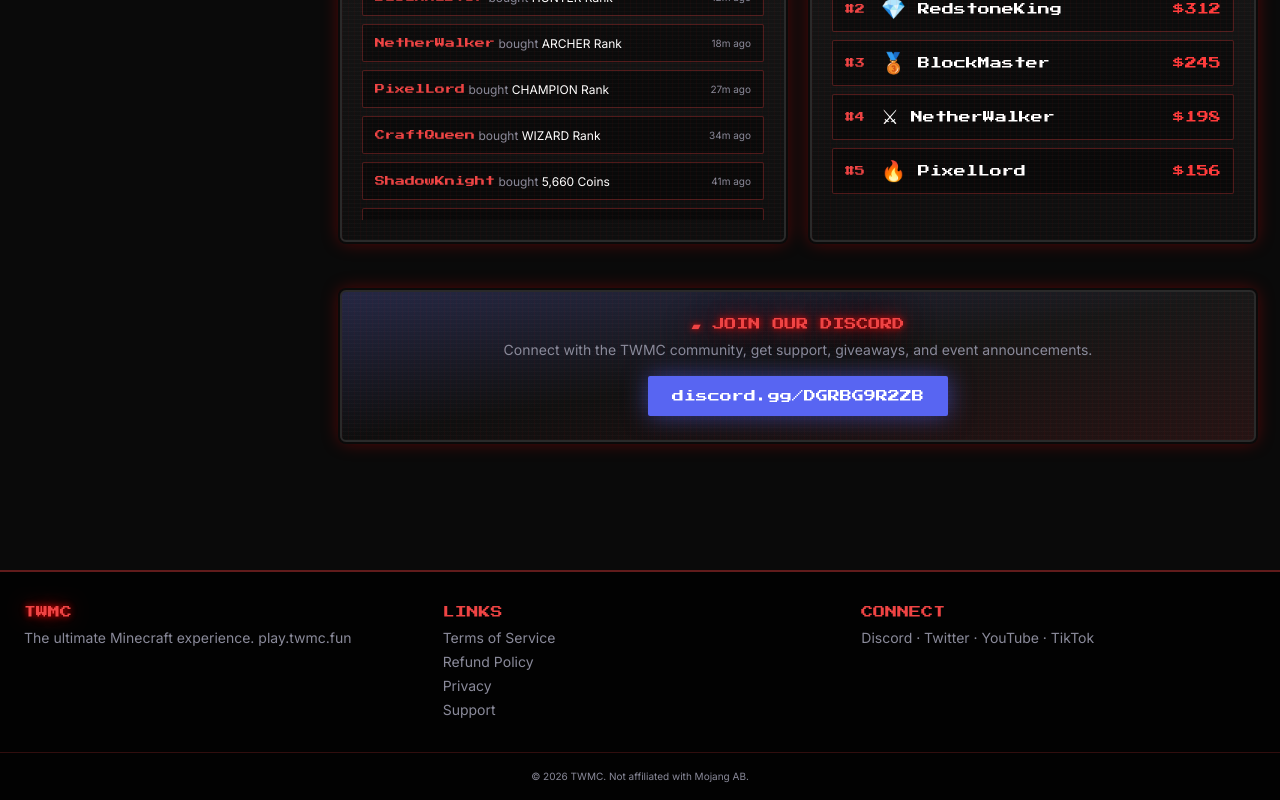
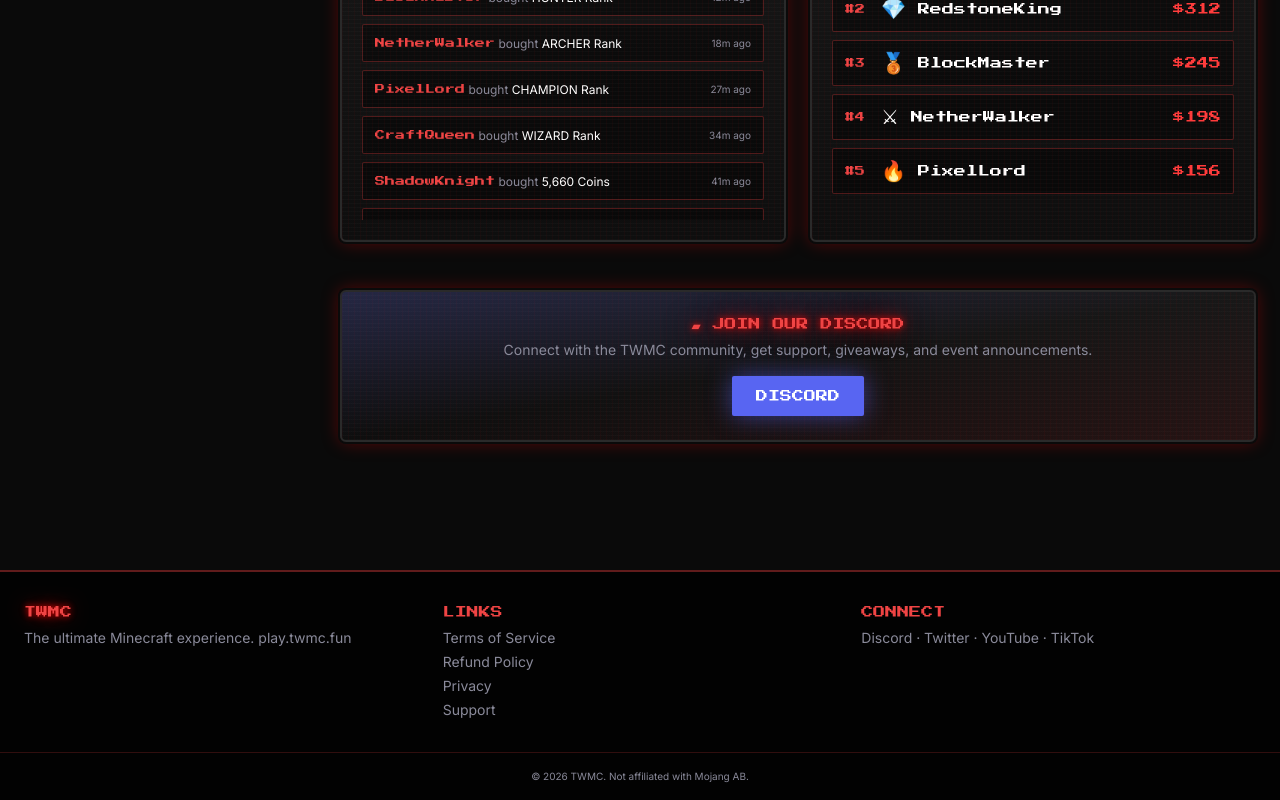
Before and after one commit to arshsiddique9/twmcstore, a Next.js app: page / in a window 1280 px wide. Shown: the part 3427-4227 px from the top of the page. Built offline with nearby package versions, Linux system fonts and the light colour scheme; no server answers.

Commit message:
Update DiscordCTA.tsx

```diff
--- a/components/DiscordCTA.tsx
+++ b/components/DiscordCTA.tsx
@@ -4,10 +4,16 @@ export default function DiscordCTA() {
       <div className="absolute inset-0 bg-gradient-to-br from-[#5865F2]/20 via-transparent to-twmc-red/10 pointer-events-none" />
       <div className="relative">
         <h3 className="font-pixel text-xs text-twmc-red glow-red mb-2">▰ JOIN OUR DISCORD</h3>
-        <p className="text-twmc-ash text-sm mb-4">Connect with the TWMC community, get support, giveaways, and event announcements.</p>
-        <a href="https://discord.gg/DGRBG9R2ZB" target="_blank" rel="noreferrer"
-          className="inline-flex items-center gap-3 px-6 py-3 bg-[#5865F2] hover:bg-[#4752c4] transition rounded-sm font-pixel text-xs text-white shadow-[0_0_25px_rgba(88,101,242,0.55)]">
-          discord.gg/DGRBG9R2ZB
+        <p className="text-twmc-ash text-sm mb-4">
+          Connect with the TWMC community, get support, giveaways, and event announcements.
+        </p>
+        <a
+          href="https://discord.gg/sY7DShejtr"
+          target="_blank"
+          rel="noreferrer"
+          className="inline-flex items-center gap-3 px-6 py-3 bg-[#5865F2] hover:bg-[#4752c4] transition rounded-sm font-pixel text-xs text-white shadow-[0_0_25px_rgba(88,101,242,0.55)]"
+        >
+          DISCORD
         </a>
       </div>
     </div>
```
